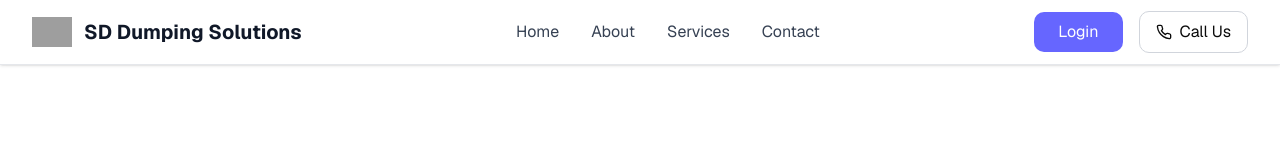
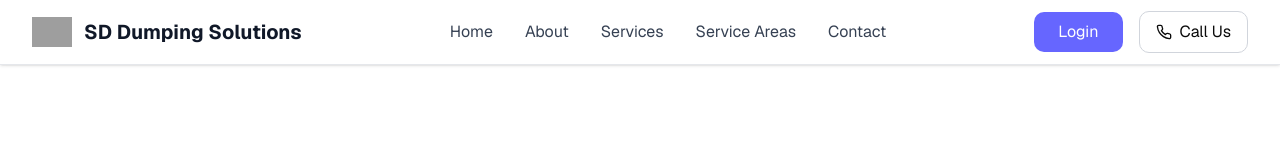
Before and after one commit to dieg0espx/SD-Dumps-Full-CRM, a Next.js app: page / in a window 1280 px wide. Shown: the top 150 px of the page. Built offline with nearby package versions, Linux system fonts and the light colour scheme; no server answers; grey boxes are pictures that could not be loaded.

Commit message:
feat: add Service Areas link to header navigation
🤖 Generated with [Claude Code](https://claude.com/claude-code)

Co-Authored-By: Claude <noreply@anthropic.com>

```diff
--- a/components/Header.tsx
+++ b/components/Header.tsx
@@ -64,6 +64,7 @@ export default function Header() {
             <Link href="/" className="text-gray-700 hover:text-main transition-colors">Home</Link>
             <Link href="/about" className="text-gray-700 hover:text-main transition-colors">About</Link>
             <Link href="/services" className="text-gray-700 hover:text-main transition-colors">Services</Link>
+            <Link href="/service-areas" className="text-gray-700 hover:text-main transition-colors">Service Areas</Link>
             <Link href="/contact" className="text-gray-700 hover:text-main transition-colors">Contact</Link>
           </nav>
 
@@ -133,6 +134,13 @@ export default function Header() {
                 Services
               </Link>
               <Link
+                href="/service-areas"
+                onClick={closeMobileMenu}
+                className="block text-center px-3 py-3 text-gray-700 hover:text-main hover:bg-gray-50 rounded-md transition-colors font-medium"
+              >
+                Service Areas
+              </Link>
+              <Link
                 href="/contact"
                 onClick={closeMobileMenu}
                 className="block text-center px-3 py-3 text-gray-700 hover:text-main hover:bg-gray-50 rounded-md transition-colors font-medium"
```
